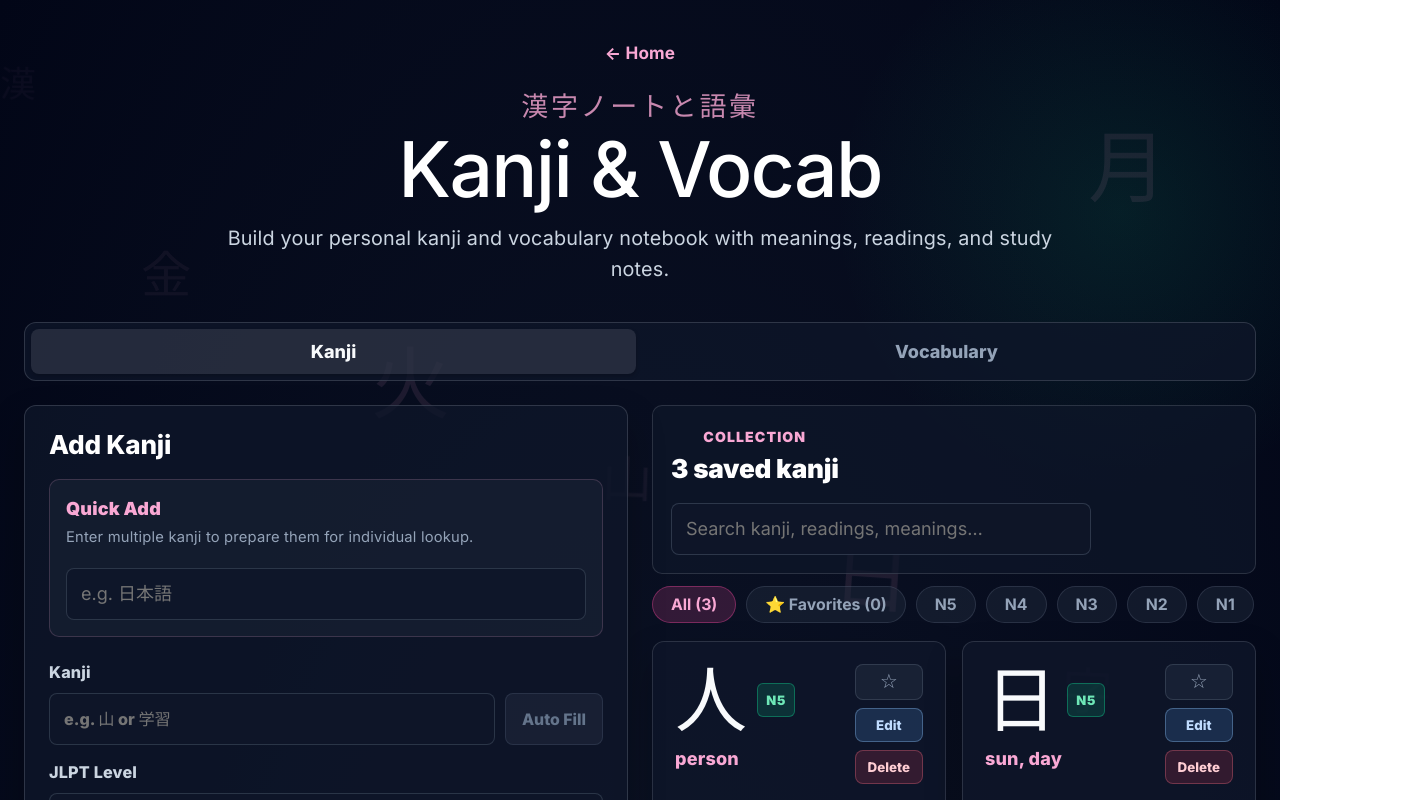
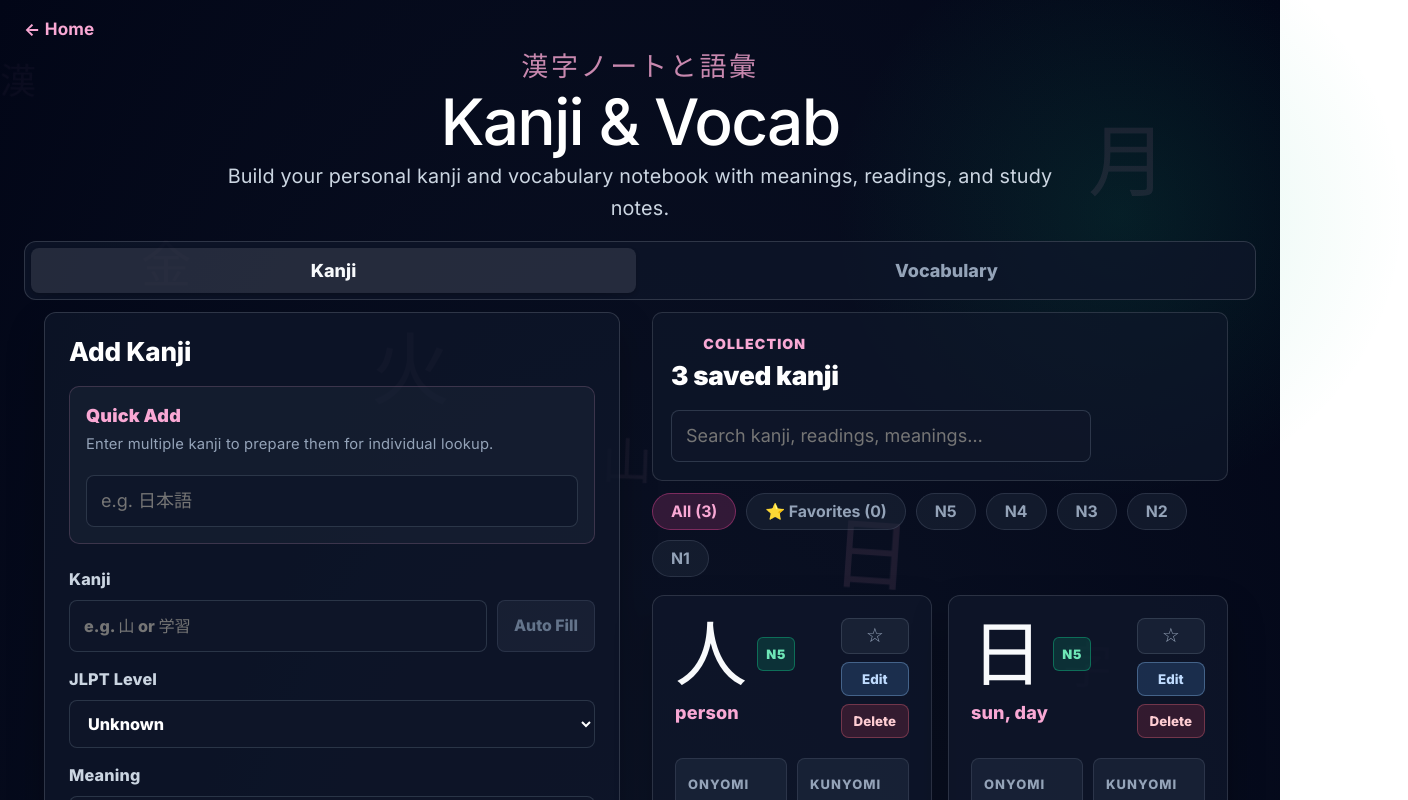
Before and after one commit to RahulShinde1234791/japanese-learning-platform, a React (Vite) app: page /kanji in a window 1280 px wide. Shown: the top 800 px of the page, 1408 px wide, since content can reach past the window. Built offline with nearby package versions, Linux system fonts and the light colour scheme.

Commit message:
Fix Kanji page scrolling layout

```diff
--- a/src/pages/Kanji.jsx
+++ b/src/pages/Kanji.jsx
@@ -238,8 +238,8 @@ function Kanji() {
         </button>
       </div>
 
-      <main style={styles.layout}>
-        <aside style={styles.sidebar}>
+      <main style={styles.layout} className="kanji-workspace">
+        <aside style={styles.sidebar} className="kanji-workspace-column">
 
           {activeForm === "kanji" ? (
             <KanjiForm
@@ -258,7 +258,7 @@ function Kanji() {
           )}
         </aside>
 
-        <section style={styles.content}>
+        <section style={styles.content} className="kanji-workspace-column">
           <div style={styles.searchPanel}>
             <div>
               <p style={styles.kicker}>Collection</p>
@@ -386,9 +386,32 @@ function Kanji() {
           0%, 100% { transform: translateY(0) scale(1); }
           50% { transform: translateY(-36px) scale(1.07); }
         }
+
         @keyframes kanjiDrift {
           0%, 100% { transform: translateY(0) rotate(0deg); }
           50% { transform: translateY(-22px) rotate(4deg); }
+        }
+
+        .kanji-workspace {
+          grid-template-columns: repeat(2, minmax(0, 1fr));
+        }
+
+        @media (max-width: 800px) {
+          .kanji-workspace {
+            display: block;
+            overflow-y: auto;
+            overflow-x: hidden;
+          }
+
+          .kanji-workspace-column {
+            overflow: visible;
+            height: auto;
+            min-height: auto;
+          }
+
+          .kanji-workspace-column + .kanji-workspace-column {
+            margin-top: 24px;
+          }
         }
       `}</style>
     </div>
@@ -399,12 +422,14 @@ const styles = {
   page: {
     minHeight: "100vh",
     backgroundColor: "#020617",
-    backgroundImage: "radial-gradient(ellipse at bottom, rgba(15, 23, 42, 1) 0%, rgba(2, 6, 23, 1) 100%)",
+    backgroundImage:
+      "radial-gradient(ellipse at bottom, rgba(15, 23, 42, 1) 0%, rgba(2, 6, 23, 1) 100%)",
     boxSizing: "border-box",
     color: "white",
     fontFamily: "'Inter', system-ui, -apple-system, sans-serif",
-    overflow: "hidden",
     position: "relative",
+    display: "flex",
+    flexDirection: "column",
   },
   glowOrb1: {
     position: "absolute",
@@ -440,7 +465,11 @@ const styles = {
   pageContent: {
     position: "relative",
     zIndex: 1,
-    padding: "clamp(20px, 4vw, 40px) clamp(16px, 4vw, 24px) 56px",
+    display: "flex",
+    flexDirection: "column",
+    minHeight: "100vh",
+    boxSizing: "border-box",
+    padding: "16px 24px 24px",
   },
   heroKicker: {
     color: "#f9a8d4",
@@ -454,16 +483,21 @@ const styles = {
     color: "#f9a8d4",
     display: "inline-flex",
     fontWeight: 700,
-    marginBottom: "28px",
+    marginBottom: "12px",
     textDecoration: "none",
     fontSize: "0.95rem",
   },
-  header: { margin: "0 auto 36px", maxWidth: "860px", textAlign: "center" },
+  header: {
+    margin: "0 auto 16px",
+    maxWidth: "860px",
+    textAlign: "center",
+    flexShrink: 0,
+  },
   title: {
     color: "white",
-    fontSize: "clamp(2.2rem, 6vw, 5rem)",
-    lineHeight: 1.1,
-    margin: "0 0 10px",
+    fontSize: "clamp(2rem, 5vw, 4rem)",
+    lineHeight: 1.05,
+    margin: "0 0 6px",
     fontFamily: "inherit",
   },
   subtitle: {
@@ -472,23 +506,34 @@ const styles = {
     lineHeight: 1.6,
   },
   layout: {
-    alignItems: "start",
+    alignItems: "stretch",
     display: "grid",
     gap: "24px",
-    gridTemplateColumns: "repeat(auto-fit, minmax(min(100%, 340px), 1fr))",
+    minWidth: 0,
     margin: "0 auto",
     maxWidth: "1240px",
+    width: "100%",
+    boxSizing: "border-box",
+    padding: "0 20px 20px",
   },
-  sidebar: { position: "sticky", top: "24px" },
+
+  sidebar: {
+    minWidth: 0,
+    paddingRight: "8px",
+  },
+
   pageTabs: {
     display: "flex",
     gap: "8px",
-    margin: "0 auto 24px",
+    margin: "0 auto 12px",
     maxWidth: "1240px",
+    width: "100%",
     background: "rgba(15, 23, 42, 0.78)",
     padding: "6px",
     borderRadius: "12px",
     border: "1px solid rgba(226, 232, 240, 0.16)",
+    flexShrink: 0,
+    boxSizing: "border-box",
   },
 
   pageTab: {
@@ -517,7 +562,12 @@ const styles = {
     fontFamily: "inherit",
     boxShadow: "0 2px 4px rgba(0,0,0,0.2)",
   },
-  content: { minWidth: 0 },
+
+  content: {
+    minWidth: 0,
+    paddingRight: "8px",
+  },
+
   searchPanel: {
     alignItems: "center",
     background: "rgba(15, 23, 42, 0.7)",
```
